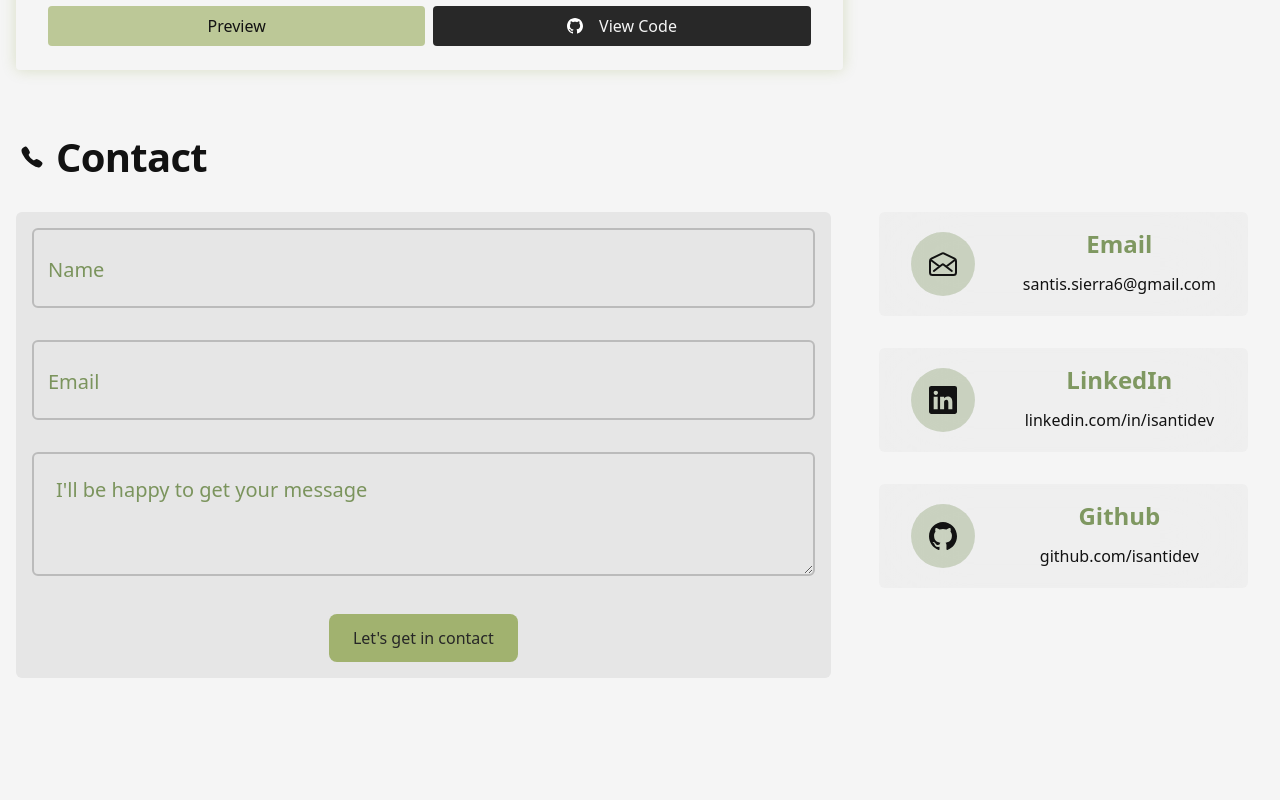
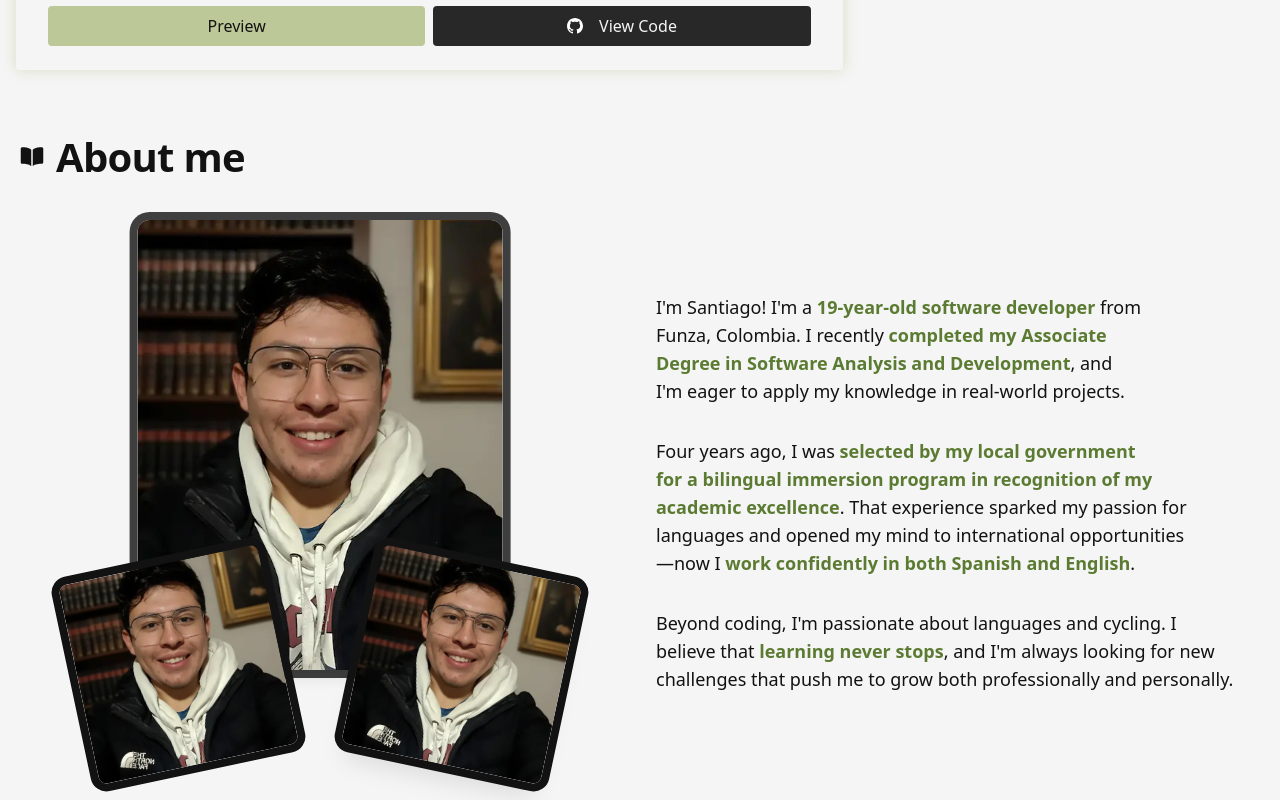
Before and after one commit to isantidev/my-portfolio, a React (Vite) app: page / in a window 1280 px wide. Shown: the part 1740-2540 px from the top of the page. Before the commit the page ends 2498 px from the top, so only its background shows below. Built offline with nearby package versions, Linux system fonts and the light colour scheme.

Commit message:
Add About section component to showcase personal information

```diff
--- a/src/App.jsx
+++ b/src/App.jsx
@@ -5,6 +5,7 @@ import Hero from "@layout/Hero.jsx";
 const Experience = lazy(() => import("@layout/Experience.jsx"));
 const Projects = lazy(() => import("@layout/Projects.jsx"));
 const Contact = lazy(() => import("@layout/Contact.jsx"));
+const About = lazy(() => import("@layout/About.jsx"));
 
 const App = () => {
     return (
@@ -15,6 +16,7 @@ const App = () => {
             </Suspense>
             <Suspense fallback={null}>
                 <Projects />
+                <About />
             </Suspense>
             <Suspense fallback={null}>
                 <Contact />
--- /dev/null
+++ b/src/components/layout/About.jsx
@@ -0,0 +1,77 @@
+import { IoBook } from "react-icons/io5";
+
+const About = () => {
+    return (
+        <section
+            id="About"
+            className="grid grid-flow-col md:grid-cols-2 grid-rows-[auto_repeat(2,1fr)] md:grid-rows-[auto_1fr] items-center gap-4 lg:gap-8"
+        >
+            <header className="inline-flex gap-2 items-center col-start-1 col-end-3">
+                <span className="w-8 h-full p-1 *:w-full flex justify-center">
+                    <IoBook className="my-auto size-full" />
+                </span>
+                <h2>About me</h2>
+            </header>
+            <article className="max-w-2xl w-full mx-auto py-14 relative">
+                <div className="relative w-full h-[400px] md:h-[450px]">
+                    <div className="absolute -top-12 left-1/2 -translate-x-1/2 w-3/5 h-full *:ring-8 *:ring-custom-text/80">
+                        <img
+                            src="/src/assets/images/isantidev-vert.webp"
+                            alt=""
+                            className="w-full h-full object-cover rounded-xl shadow-lg"
+                        />
+                    </div>
+
+                    <div className="absolute -bottom-12 left-0 grid grid-cols-2 gap-20 px-[10%] *:ring-8 *:ring-custom-text z-20">
+                        <img
+                            src="/src/assets/images/isantidev-vert.webp"
+                            alt=""
+                            className="aspect-square h-full w-full object-cover rounded-lg -rotate-12"
+                        />
+                        <img
+                            src="/src/assets/images/isantidev-vert.webp"
+                            alt=""
+                            className="aspect-square h-full w-full object-cover rounded-lg shadow-xl rotate-12"
+                        />
+                    </div>
+                </div>
+            </article>
+            <article className="flex flex-col gap-8 text-lg *:text-balance [&_strong]:text-custom-accent/80">
+                <p>
+                    I'm Santiago! I'm a{" "}
+                    <strong>19-year-old software developer</strong> from Funza,
+                    Colombia. I recently{" "}
+                    <strong>
+                        completed my Associate Degree in Software Analysis and
+                        Development
+                    </strong>
+                    , and I'm eager to apply my knowledge in real-world
+                    projects.
+                </p>
+                <p>
+                    Four years ago, I was{" "}
+                    <strong>
+                        selected by my local government for a bilingual
+                        immersion program in recognition of my academic
+                        excellence
+                    </strong>
+                    . That experience sparked my passion for languages and
+                    opened my mind to international opportunities—now I{" "}
+                    <strong>
+                        work confidently in both Spanish and English
+                    </strong>
+                    .
+                </p>
+
+                <p>
+                    Beyond coding, I'm passionate about languages and cycling. I
+                    believe that <strong>learning never stops</strong>, and I'm
+                    always looking for new challenges that push me to grow both
+                    professionally and personally.
+                </p>
+            </article>
+        </section>
+    );
+};
+
+export default About;
```
